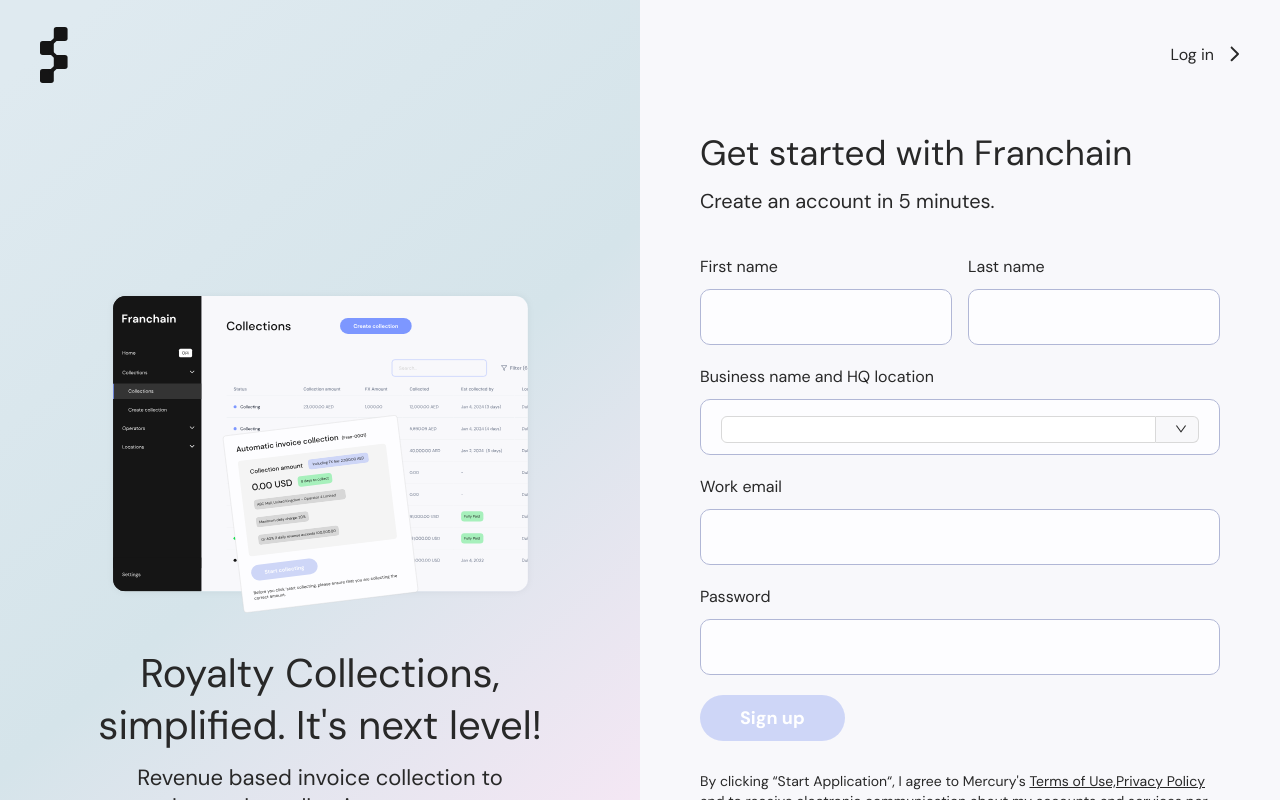
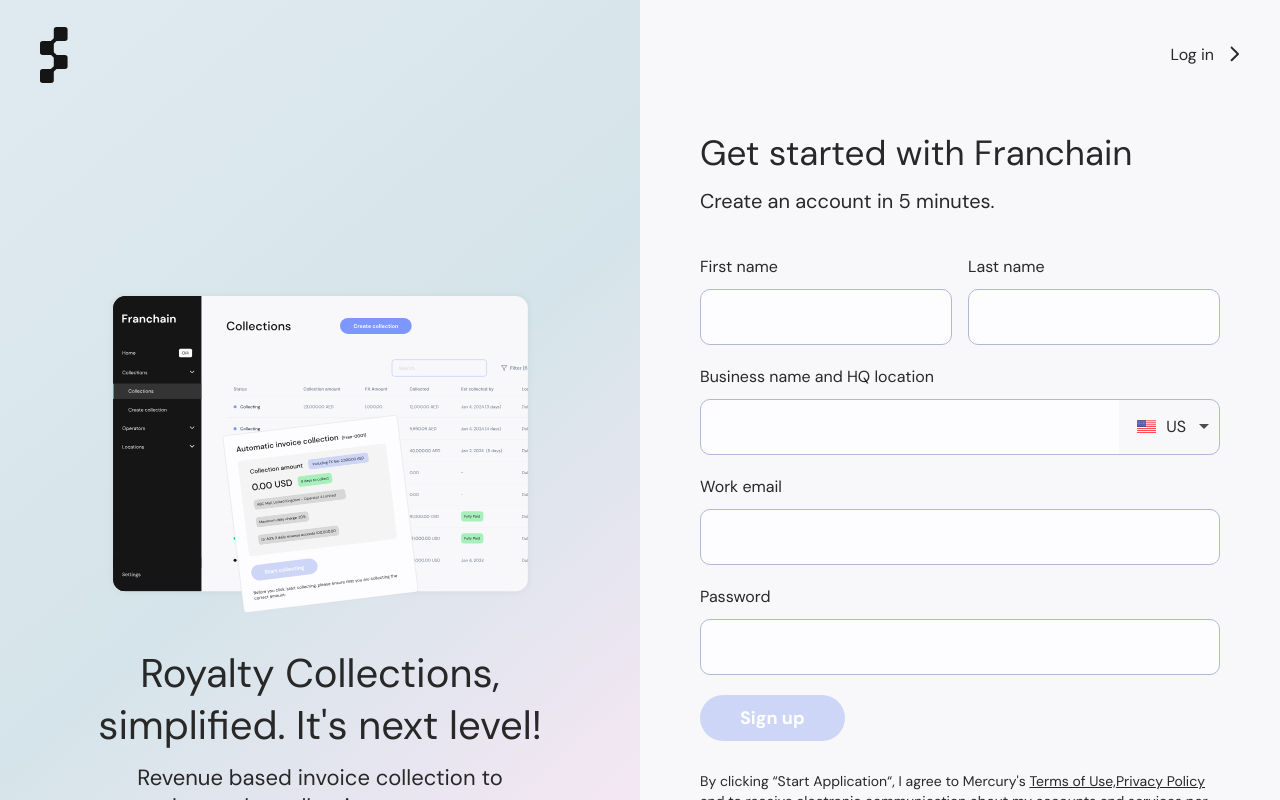
Before and after one commit to Okoli-Ryan/franchain-ui-test, a React (Vite) app: page /signup in a window 1280 px wide. Built offline with nearby package versions, Linux system fonts and the light colour scheme.

Commit message:
dropdown

```diff
--- a/package.json
+++ b/package.json
@@ -15,6 +15,7 @@
     "postcss": "^8.4.38",
     "react": "^18.2.0",
     "react-dom": "^18.2.0",
+    "react-flags-select": "^2.2.3",
     "react-router-dom": "^6.23.1",
     "zod": "^3.23.8"
   },
--- a/src/forms/Input/Input.style.css
+++ b/src/forms/Input/Input.style.css
@@ -13,6 +13,23 @@
     }
 
     .ant-input {
-        @apply h-full active:shadow-none focus:shadow-none
+        @apply h-full active:shadow-none focus:shadow-none border-light-2 !border-0 bg-transparent
+    }
+
+    .ant-input-group-addon {
+        @apply !p-0 !border-none;
+
+        & ul {
+            min-width: 300px;
+            left: -200%;
+        }
+
+        & > div {
+            @apply !p-0
+        }
+
+        & button {
+            @apply !h-full !border-0
+        }
     }
 }
--- a/src/pages/Signup/Signup.tsx
+++ b/src/pages/Signup/Signup.tsx
@@ -1,15 +1,18 @@
-import { Form, Select } from 'antd';
-import { Button } from 'forms/Button';
-import { Input } from 'forms/Input';
+import { Form } from "antd";
+import { Button } from "forms/Button";
+import { Input } from "forms/Input";
 
-import ArrowRight from '@icons/chevron-right.svg?react';
-import Logo from '@icons/franchain-logo.svg';
+import ArrowRight from "@icons/chevron-right.svg?react";
+import Logo from "@icons/franchain-logo.svg";
 
-import { COUNTRIES } from './Signup.utils';
-import useSignup from './useSignup';
+import ReactFlagsSelect from "react-flags-select";
+
+import { COUNTRY_NAMES, COUNTRY_VALUES } from "./Signup.utils";
+import useSignup from "./useSignup";
 
 export default function Signup() {
-	const { form, goToLogin, isValid } = useSignup();
+  const { form, goToLogin, isValid, onSelectCountry, selectedCountry } =
+    useSignup();
 
   return (
     <div>
@@ -17,16 +20,30 @@
         <div className="">
           <img src={Logo} alt="logo" className="block lg:hidden h-[35px]" />
         </div>
-				<Button.Text iconPosition="end" icon={<ArrowRight />} onClick={goToLogin}>
+        <Button.Text
+          iconPosition="end"
+          icon={<ArrowRight />}
+          onClick={goToLogin}
+        >
           Log in
         </Button.Text>
       </div>
       <div className="pb-[82px] md:pb-[132px] md:px-[200px] lg:px-[60px] px-5">
         <div className="mt-[21px]">
-					<h2 className="font-medium text-accent leading-[45.57px] text-22 md:text-[35px]">Get started with Franchain</h2>
-					<div className="mt-1.5 md:mt-2.5 text-base md:text-xl">Create an account in 5 minutes.</div>
+          <h2 className="font-medium text-accent leading-[45.57px] text-22 md:text-[35px]">
+            Get started with Franchain
+          </h2>
+          <div className="mt-1.5 md:mt-2.5 text-base md:text-xl">
+            Create an account in 5 minutes.
           </div>
-				<Form layout="vertical" className="mt-6 md:mt-10" form={form} validateTrigger={["onChange", "onMount"]}>
+        </div>
+        <Form
+          layout="vertical"
+          className="mt-6 md:mt-10"
+          form={form}
+          validateTrigger={["onChange", "onMount"]}
+          initialValues={{ country: "US" }}
+        >
           <div className="grid grid-cols-2 gap-4">
             <Input label="First name" name="firstName" />
             <Input label="Last name" name="lastName" />
@@ -35,18 +52,29 @@
           <Input
             label="Business name and HQ location"
             name="businessName"
-						inputClassName="p-0 country-select"
+            inputClassName="!p-0 country-select"
             inputProps={{
               addonAfter: (
-								<Select>
-									{COUNTRIES.map((country) => (
-										<Select.Option value={country.value}>{country.label}</Select.Option>
-									))}
-								</Select>
+                <Form.Item name="country" className="!mb-0">
+                  <ReactFlagsSelect
+                    selected={selectedCountry}
+                    className="h-full !p-0"
+                    onSelect={onSelectCountry}
+                    showSecondarySelectedLabel={false}
+                    showOptionLabel={false}
+                    customLabels={COUNTRY_NAMES}
+                    countries={COUNTRY_VALUES}
+                  />
+                </Form.Item>
               ),
             }}
           />
-					<Input label="Work email" name="email" inputProps={{ type: "email" }} rules={[{ type: "email", message: "Please enter a valid email" }]} />
+          <Input
+            label="Work email"
+            name="email"
+            inputProps={{ type: "email" }}
+            rules={[{ type: "email", message: "Please enter a valid email" }]}
+          />
           <Input
             label="Password"
             name="password"
@@ -60,7 +88,11 @@
               },
             ]}
           />
-					<Button className="mt-3 md:mt-5" htmlType="submit" disabled={!isValid}>
+          <Button
+            className="mt-3 md:mt-5"
+            htmlType="submit"
+            disabled={!isValid}
+          >
             Sign up
           </Button>
         </Form>
@@ -72,7 +104,8 @@
           <a href="https://mercury.com/legal/privacy" className="underline">
             Privacy Policy
           </a>{" "}
-					and to receive electronic communication about my accounts and services per{" "}
+          and to receive electronic communication about my accounts and services
+          per{" "}
           <a href="https://mercury.com/legal/esign" className="underline">
             Mercury's Electronic Communications Agreement
           </a>
--- a/src/pages/Signup/Signup.utils.ts
+++ b/src/pages/Signup/Signup.utils.ts
@@ -41,5 +41,41 @@
 	{ value: "ZA", label: "South Africa" },
 	{ value: "CH", label: "Switzerland" },
 	{ value: "GB", label: "United Kingdom" },
-	{ value: "other", label: "Other" },
 ];
+
+export const COUNTRY_NAMES = {
+	US: {primary: "US", secondary: "United States"},
+	AT: {primary: "AT", secondary: "Austria"},
+	BE: {primary: "BE", secondary: "Belgium"},
+	BG: {primary: "BG", secondary: "Bulgaria"},
+	HR: {primary: "HR", secondary: "Croatia"},
+	CY: {primary: "CY", secondary: "Cyprus"},
+	CZ: {primary: "CZ", secondary: "Czech Republic"},
+	DK: {primary: "DK", secondary: "Denmark"},
+	EE: {primary: "EE", secondary: "Estonia"},
+	FI: {primary: "FI", secondary: "Finland"},
+	FR: {primary: "FR", secondary: "France"},
+	DE: {primary: "DE", secondary: "Germany"},
+	HU: {primary: "HU", secondary: "Hungary"},
+	IE: {primary: "IE", secondary: "Republic of Ireland"},
+	IT: {primary: "IT", secondary: "Italy"},
+	LU: {primary: "LU", secondary: "Luxembourg"},
+	MT: {primary: "MT", secondary: "Malta"},
+	NL: {primary: "NL", secondary: "Netherlands"},
+	NO: {primary: "NO", secondary: "Norway"},
+	PL: {primary: "PL", secondary: "Poland"},
+	PT: {primary: "PT", secondary: "Portugal"},
+	RO: {primary: "RO", secondary: "Romania"},
+	SK: {primary: "SK", secondary: "Slovak Republic"},
+	SI: {primary: "SI", secondary: "Slovenia"},
+	ES: {primary: "ES", secondary: "Spain"},
+	SE: {primary: "SE", secondary: "Sweden"},
+	AU: {primary: "AU", secondary: "Australia"},
+	CA: {primary: "CA", secondary: "Canada"},
+	NZ: {primary: "NZ", secondary: "New Zealand"},
+	ZA: {primary: "ZA", secondary: "South Africa"},
+	CH: {primary: "CH", secondary: "Switzerland"},
+	GB: {primary: "GB", secondary: "United Kingdom"},
+    };
+
+    export const COUNTRY_VALUES = Object.keys(COUNTRY_NAMES)
--- a/src/pages/Signup/useSignup.ts
+++ b/src/pages/Signup/useSignup.ts
@@ -12,7 +12,13 @@
 		navigate("/");
 	}
 
+	function onSelectCountry(val: string)  {
+		form.setFieldValue("country", val)
+	}
+
+	const selectedCountry = form.getFieldValue("country")
+
 	const isValid = SIGNUP_SCHEMA.safeParse(form.getFieldsValue()).success;
 
-	return { form, goToLogin, isValid };
+	return { form, goToLogin, isValid , onSelectCountry, selectedCountry};
 }
```
Also changed, not shown: 2 other files (tests, documents, lock files or other folders). Lines whose indentation alone changed are shown as unchanged.
